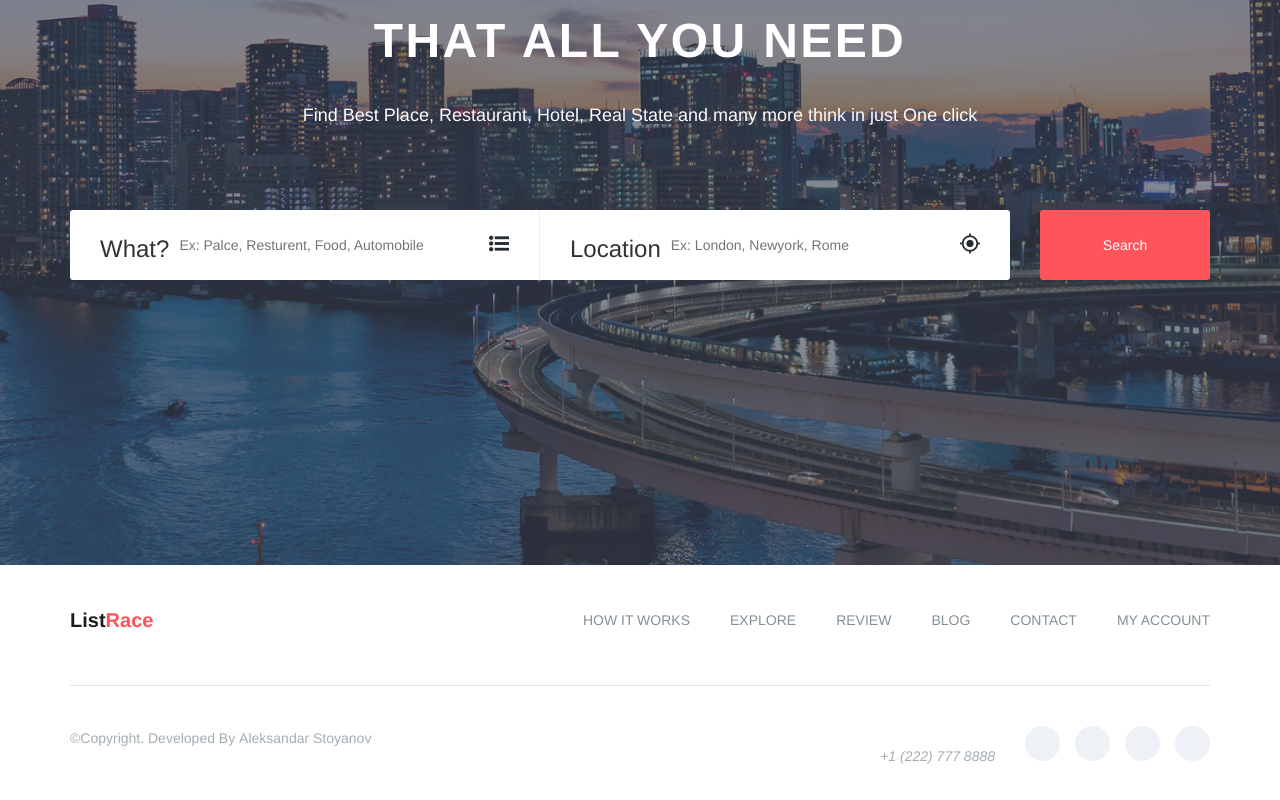
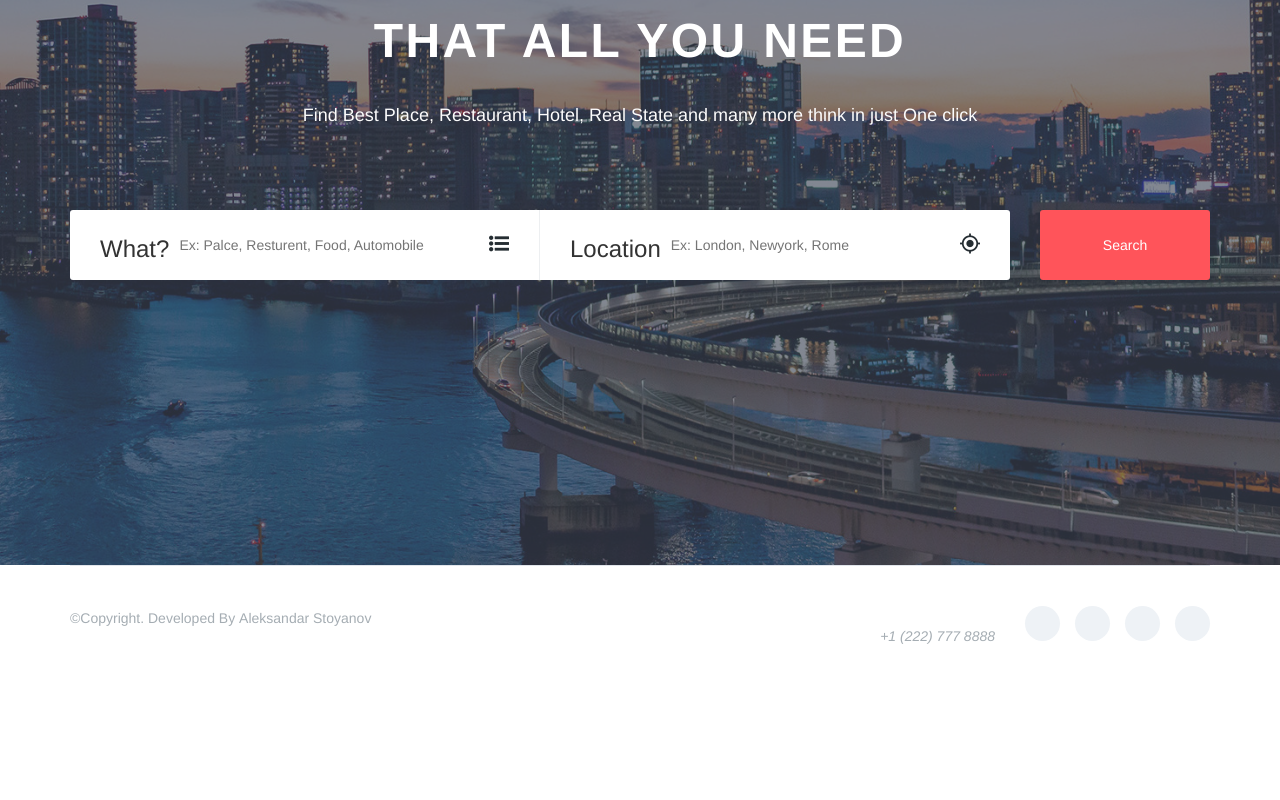
Before and after one commit to lsfckt/list-race-react-project, a React (Vite) app in the folder client/: page / in a window 1280 px wide. Shown: the part 368-1168 px from the top of the page. After the commit the page ends 1054 px from the top, so only its background shows below. Built offline with nearby package versions, Linux system fonts and the light colour scheme.

Commit message:
edit footer component
delete footer menu items

```diff
--- a/client/src/components/Footer.jsx
+++ b/client/src/components/Footer.jsx
@@ -2,25 +2,6 @@ export default function Footer() {
     return (
         <footer id="footer" className="footer">
             <div className="container">
-                <div className="footer-menu">
-                    <div className="row">
-                        <div className="col-sm-3">
-                            <div className="navbar-header">
-                                <a className="navbar-brand" href="index.html">list<span>race</span></a>
-                            </div>
-                        </div>
-                        <div className="col-sm-9">
-                            <ul className="footer-menu-item">
-                                <li className="scroll"><a href="#works">how it works</a></li>
-                                <li className="scroll"><a href="#explore">explore</a></li>
-                                <li className="scroll"><a href="#reviews">review</a></li>
-                                <li className="scroll"><a href="#blog">blog</a></li>
-                                <li className="scroll"><a href="#contact">contact</a></li>
-                                <li className=" scroll"><a href="#contact">my account</a></li>
-                            </ul>
-                        </div>
-                    </div>
-                </div>
                 <div className="hm-footer-copyright">
                     <div className="row">
                         <div className="col-sm-5">
```
